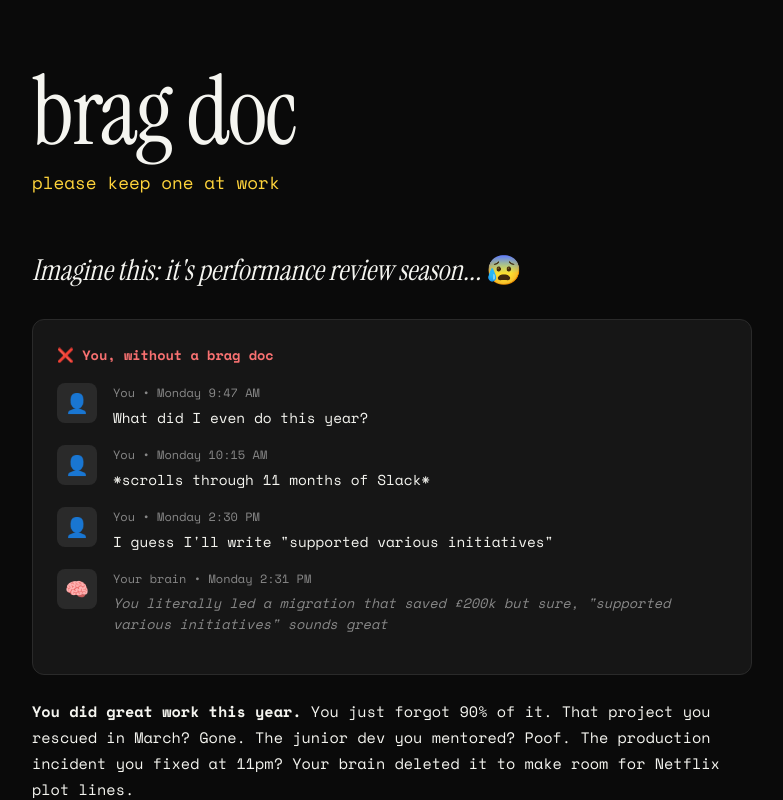
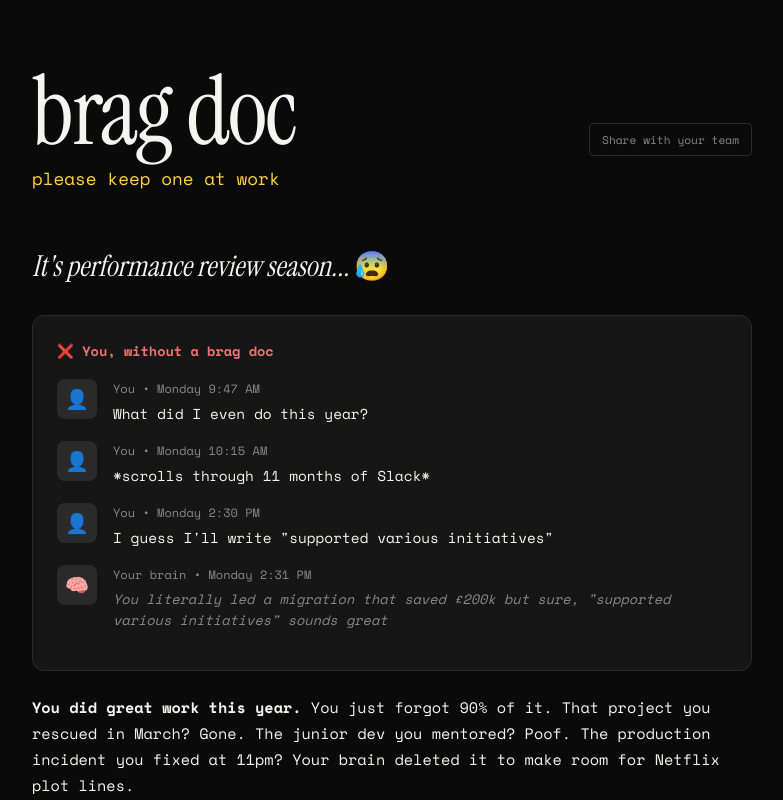
Before and after one commit to stmoreau/bragdoc, a Next.js app: page / in a window 1280 px wide. Shown: the top 800 px of the page, without its empty margins (248-1031 px from the left). Built offline with nearby package versions, Linux system fonts and the light colour scheme.

Commit message:
Add ShareButton component

```diff
--- /dev/null
+++ b/app/components/ShareButton.tsx
@@ -0,0 +1,26 @@
+"use client";
+
+import { useState } from "react";
+
+export default function ShareButton() {
+  const [copied, setCopied] = useState(false);
+
+  const handleShare = () => {
+    const text = `Found this and thought you might find it useful - it's about keeping a "brag doc" (a running list of your wins at work).
+
+Figured we could all use a reminder to actually write down the good stuff we do before we forget them.
+
+www.bragdoc.io`;
+
+    navigator.clipboard.writeText(text).then(() => {
+      setCopied(true);
+      setTimeout(() => setCopied(false), 2000);
+    });
+  };
+
+  return (
+    <button className="share-btn" onClick={handleShare}>
+      {copied ? "Copied!" : "Share with your team"}
+    </button>
+  );
+}
--- a/app/globals.css
+++ b/app/globals.css
@@ -30,6 +30,47 @@ body {
   max-width: 720px;
   margin: 0 auto;
   padding: 2rem 0;
+}
+
+.page-header {
+  display: flex;
+  justify-content: space-between;
+  align-items: baseline;
+  gap: 1rem;
+  margin-bottom: 0.5rem;
+}
+
+.page-header-left h1 {
+  margin-bottom: 0.25rem;
+}
+
+.page-header-left .tagline {
+  margin-bottom: 0;
+}
+
+.share-btn {
+  background: transparent;
+  color: var(--muted);
+  border: 1px solid var(--border);
+  padding: 0.4rem 0.75rem;
+  font-family: var(--font-space-mono), monospace;
+  font-size: 0.7rem;
+  border-radius: 4px;
+  cursor: pointer;
+  transition: all 0.2s;
+  white-space: nowrap;
+}
+
+.share-btn:hover {
+  color: var(--text);
+  border-color: var(--muted);
+}
+
+@media (max-width: 600px) {
+  .page-header {
+    flex-direction: column;
+    align-items: flex-start;
+  }
 }
 
 h1 {
--- a/app/page.tsx
+++ b/app/page.tsx
@@ -1,14 +1,19 @@
 import Link from "next/link";
+import ShareButton from "./components/ShareButton";
 
 export default function Home() {
   return (
     <div className="container">
-      <h1>brag doc</h1>
-      <p className="tagline">please keep one at work</p>
+      <div className="page-header">
+        <div className="page-header-left">
+          <h1>brag doc</h1>
+          <p className="tagline">please keep one at work</p>
+        </div>
+        <ShareButton />
+      </div>
 
       <h2>
-        Imagine this: it&apos;s performance review season...{" "}
-        <span className="emoji">😰</span>
+        It&apos;s performance review season... <span className="emoji">😰</span>
       </h2>
 
       <div className="scenario">
```
